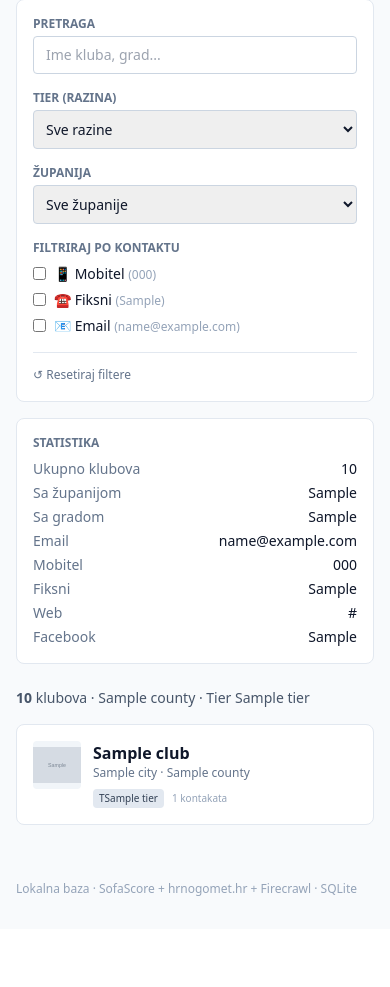
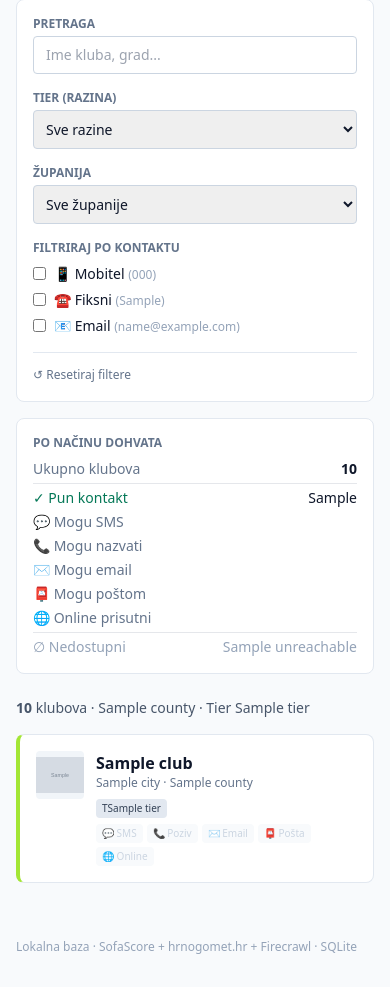
Before and after one commit to domovinatv/klubovi.domovina.ai, a FastAPI app: template web/templates/index.html in a window 390 px wide. Shown: the part 89-1076 px from the top of the page. Before the commit the page ends 985 px from the top, so only its background shows below. Run offline with FastAPI, Linux system fonts and the light colour scheme; the template is opened without the code that fills it: most values are stand-ins (such as "Sample title", 1, 10 or a date in 2020); grey boxes marked "Sample" are stand-in pictures; some libraries are stand-ins or nearby versions.

Commit message:
Show per-club reachability on the list view
Each card now answers "how can I actually contact this club?" without
clicking through to the detail page:

  * Left-edge accent line graded by action_score:
      5/5  emerald  - reach by every channel
      3-4  lime
      1-2  amber
      0    slate    - card also dimmed
  * "✓ Pun" tag next to the name when all five channels are present;
    "∅ Nedostupan" when nothing is.
  * Action pills row (SMS / Poziv / Email / Pošta / Online), each
    coloured if reachable that way and faded grey otherwise. Hover
    shows the underlying value.

Computed on the backend per row so the template stays declarative:

  can_sms    -> phone_kind = 'mobile'
  can_call   -> any phone, mobile or landline
  can_email  -> email
  can_mail   -> postal address
  can_web    -> website OR fb_url OR ig_url

The sidebar stats card is re-framed the same way - "Po načinu dohvata"
with full / SMS / call / email / postal / online / unreachable counts.
Of 901 clubs the current numbers are 8 full, 41 callable, 27 SMS-able,
35 emailable, 60 postable, 70 online, 804 unreachable - which makes it
obvious the database needs more backfill rounds before it's usable for
real outreach.

Co-Authored-By: Claude Opus 4.7 (1M context) <noreply@anthropic.com>

```diff
--- a/web/app.py
+++ b/web/app.py
@@ -54,12 +54,22 @@ def _global_stats(conn: sqlite3.Connection) -> dict[str, int]:
           COUNT(*) AS total,
           SUM(CASE WHEN city IS NOT NULL THEN 1 ELSE 0 END) AS with_city,
           SUM(CASE WHEN county IS NOT NULL THEN 1 ELSE 0 END) AS with_county,
-          SUM(CASE WHEN email IS NOT NULL THEN 1 ELSE 0 END) AS with_email,
-          SUM(CASE WHEN phone IS NOT NULL THEN 1 ELSE 0 END) AS with_phone,
-          SUM(CASE WHEN phone_kind = 'mobile' THEN 1 ELSE 0 END) AS with_mobile,
-          SUM(CASE WHEN phone_kind = 'landline' THEN 1 ELSE 0 END) AS with_landline,
-          SUM(CASE WHEN website IS NOT NULL THEN 1 ELSE 0 END) AS with_website,
-          SUM(CASE WHEN fb_url IS NOT NULL THEN 1 ELSE 0 END) AS with_fb
+          SUM(CASE WHEN phone_kind = 'mobile' THEN 1 ELSE 0 END) AS can_sms,
+          SUM(CASE WHEN phone IS NOT NULL THEN 1 ELSE 0 END) AS can_call,
+          SUM(CASE WHEN email IS NOT NULL THEN 1 ELSE 0 END) AS can_email,
+          SUM(CASE WHEN address IS NOT NULL THEN 1 ELSE 0 END) AS can_mail,
+          SUM(CASE WHEN
+            website IS NOT NULL OR fb_url IS NOT NULL OR ig_url IS NOT NULL
+            THEN 1 ELSE 0 END) AS can_web,
+          SUM(CASE WHEN
+            phone_kind = 'mobile' AND phone IS NOT NULL
+            AND email IS NOT NULL AND address IS NOT NULL
+            AND (website IS NOT NULL OR fb_url IS NOT NULL OR ig_url IS NOT NULL)
+            THEN 1 ELSE 0 END) AS full_contact,
+          SUM(CASE WHEN
+            phone IS NULL AND email IS NULL AND address IS NULL
+            AND website IS NULL AND fb_url IS NULL AND ig_url IS NULL
+            THEN 1 ELSE 0 END) AS unreachable
         FROM clubs
         """
     ).fetchone()
@@ -158,11 +168,22 @@ def _filtered_clubs(
         f" LIMIT {PAGE_SIZE} OFFSET {offset}"
     )
     rows = [dict(r) for r in conn.execute(list_sql, params).fetchall()]
-    # Tack on logo URL + tier badge for each.
+    # Action-oriented reachability flags: by what means CAN we reach the club?
+    # These drive the card visuals (pills + left-border accent) and let the
+    # user see at-a-glance what outreach channels are available.
     for r in rows:
         r["logo_url"] = _logo_url(conn, r["id"], r["slug"])
         r["tiers"] = _club_tiers(conn, r["id"])
-        r["contact_count"] = sum(1 for f in CONTACT_FIELDS if r.get(f))
+        r["can_sms"] = r.get("phone_kind") == "mobile"
+        r["can_call"] = bool(r.get("phone"))               # mobile OR landline
+        r["can_email"] = bool(r.get("email"))
+        r["can_mail"] = bool(r.get("address"))             # postal address
+        r["can_web"] = bool(r.get("website") or r.get("fb_url") or r.get("ig_url"))
+        r["action_score"] = sum([
+            r["can_sms"], r["can_call"], r["can_email"],
+            r["can_mail"], r["can_web"],
+        ])
+        r["is_full"] = r["action_score"] == 5
     return rows, total
 
 
--- a/web/templates/index.html
+++ b/web/templates/index.html
@@ -69,16 +69,16 @@
 
     {# Stats card #}
     <div class="bg-white rounded-lg border border-slate-200 p-4">
-      <h3 class="text-xs font-semibold text-slate-500 uppercase mb-2">Statistika</h3>
+      <h3 class="text-xs font-semibold text-slate-500 uppercase mb-2">Po načinu dohvata</h3>
       <dl class="text-sm space-y-1">
-        <div class="flex justify-between"><dt class="text-slate-500">Ukupno klubova</dt><dd class="font-medium">{{ stats.total }}</dd></div>
-        <div class="flex justify-between"><dt class="text-slate-500">Sa županijom</dt><dd>{{ stats.with_county }}</dd></div>
-        <div class="flex justify-between"><dt class="text-slate-500">Sa gradom</dt><dd>{{ stats.with_city }}</dd></div>
-        <div class="flex justify-between"><dt class="text-slate-500">Email</dt><dd>{{ stats.with_email }}</dd></div>
-        <div class="flex justify-between"><dt class="text-slate-500">Mobitel</dt><dd>{{ stats.with_mobile }}</dd></div>
-        <div class="flex justify-between"><dt class="text-slate-500">Fiksni</dt><dd>{{ stats.with_landline }}</dd></div>
-        <div class="flex justify-between"><dt class="text-slate-500">Web</dt><dd>{{ stats.with_website }}</dd></div>
-        <div class="flex justify-between"><dt class="text-slate-500">Facebook</dt><dd>{{ stats.with_fb }}</dd></div>
+        <div class="flex justify-between"><dt class="text-slate-500">Ukupno klubova</dt><dd class="font-bold">{{ stats.total }}</dd></div>
+        <div class="flex justify-between border-t pt-1 mt-1"><dt class="text-emerald-700 font-medium">✓ Pun kontakt</dt><dd class="font-medium">{{ stats.full_contact }}</dd></div>
+        <div class="flex justify-between"><dt class="text-slate-500">💬 Mogu SMS</dt><dd>{{ stats.can_sms }}</dd></div>
+        <div class="flex justify-between"><dt class="text-slate-500">📞 Mogu nazvati</dt><dd>{{ stats.can_call }}</dd></div>
+        <div class="flex justify-between"><dt class="text-slate-500">✉ Mogu email</dt><dd>{{ stats.can_email }}</dd></div>
+        <div class="flex justify-between"><dt class="text-slate-500">📮 Mogu poštom</dt><dd>{{ stats.can_mail }}</dd></div>
+        <div class="flex justify-between"><dt class="text-slate-500">🌐 Online prisutni</dt><dd>{{ stats.can_web }}</dd></div>
+        <div class="flex justify-between border-t pt-1 mt-1"><dt class="text-slate-400">∅ Nedostupni</dt><dd class="text-slate-400">{{ stats.unreachable }}</dd></div>
       </dl>
     </div>
   </aside>
--- a/web/templates/partials/club_list.html
+++ b/web/templates/partials/club_list.html
@@ -18,7 +18,12 @@
 <div class="grid grid-cols-1 md:grid-cols-2 xl:grid-cols-3 gap-3">
 {% for c in clubs %}
   <a href="/clubs/{{ c.slug }}"
-     class="bg-white rounded-lg border border-slate-200 hover:border-hr-red hover:shadow-sm transition p-4 flex gap-3 group">
+     class="bg-white rounded-lg border border-slate-200 border-l-4
+       {% if c.action_score == 5 %}border-l-emerald-500
+       {% elif c.action_score >= 3 %}border-l-lime-400
+       {% elif c.action_score >= 1 %}border-l-amber-300
+       {% else %}border-l-slate-200 opacity-75{% endif %}
+       hover:border-hr-red hover:shadow-sm transition p-4 flex gap-3 group">
     <div class="w-12 h-12 flex-shrink-0 rounded bg-slate-100 grid place-items-center overflow-hidden">
       {% if c.logo_url %}
         <img src="{{ c.logo_url }}" alt="" class="w-full h-full object-contain"
@@ -28,12 +33,21 @@
       {% endif %}
     </div>
     <div class="flex-1 min-w-0">
-      <div class="font-semibold truncate group-hover:text-hr-red">{{ c.canonical_name }}</div>
+      <div class="flex items-center gap-2">
+        <div class="font-semibold truncate group-hover:text-hr-red">{{ c.canonical_name }}</div>
+        {% if c.is_full %}
+          <span class="text-[9px] font-bold uppercase tracking-wide bg-emerald-500 text-white px-1.5 py-0.5 rounded shrink-0">✓ Pun</span>
+        {% elif c.action_score == 0 %}
+          <span class="text-[9px] font-bold uppercase tracking-wide bg-slate-300 text-slate-700 px-1.5 py-0.5 rounded shrink-0">∅ Nedostupan</span>
+        {% endif %}
+      </div>
       <div class="text-xs text-slate-500 truncate">
         {% if c.city %}{{ c.city }}{% endif %}
         {% if c.city and c.county %} · {% endif %}
         {% if c.county %}{{ c.county.replace(" županija", "") }}{% endif %}
       </div>
+
+      {# ---------- Tier badges ---------- #}
       <div class="mt-2 flex items-center gap-1 flex-wrap">
         {% for t in c.tiers %}
           <span class="text-[10px] font-medium px-1.5 py-0.5 rounded
@@ -47,9 +61,20 @@
             {% else %}bg-slate-200 text-slate-700
             {% endif %}">T{{ t }}</span>
         {% endfor %}
-        {% if c.contact_count %}
-          <span class="text-[10px] text-slate-400 ml-1">{{ c.contact_count }} kontakata</span>
-        {% endif %}
+      </div>
+
+      {# ---------- Reachability pills (action-oriented, faded when missing) ---------- #}
+      <div class="mt-1.5 flex items-center gap-1 flex-wrap text-[10px]">
+        <span class="px-1.5 py-0.5 rounded {% if c.can_sms %}bg-emerald-100 text-emerald-700 font-medium{% else %}bg-slate-50 text-slate-300{% endif %}"
+              title="{% if c.can_sms %}SMS na {{ c.phone }}{% else %}Nema mobitela za SMS{% endif %}">💬 SMS</span>
+        <span class="px-1.5 py-0.5 rounded {% if c.can_call %}bg-sky-100 text-sky-700 font-medium{% else %}bg-slate-50 text-slate-300{% endif %}"
+              title="{% if c.can_call %}Nazvati {{ c.phone }}{% else %}Nema telefona{% endif %}">📞 Poziv</span>
+        <span class="px-1.5 py-0.5 rounded {% if c.can_email %}bg-purple-100 text-purple-700 font-medium{% else %}bg-slate-50 text-slate-300{% endif %}"
+              title="{% if c.can_email %}{{ c.email }}{% else %}Nema emaila{% endif %}">✉ Email</span>
+        <span class="px-1.5 py-0.5 rounded {% if c.can_mail %}bg-amber-100 text-amber-700 font-medium{% else %}bg-slate-50 text-slate-300{% endif %}"
+              title="{% if c.can_mail %}{{ c.address }}{% else %}Nema adrese za poštu{% endif %}">📮 Pošta</span>
+        <span class="px-1.5 py-0.5 rounded {% if c.can_web %}bg-indigo-100 text-indigo-700 font-medium{% else %}bg-slate-50 text-slate-300{% endif %}"
+              title="{% if c.can_web %}Online prisutnost{% else %}Nema online prisutnosti{% endif %}">🌐 Online</span>
       </div>
     </div>
   </a>
```
